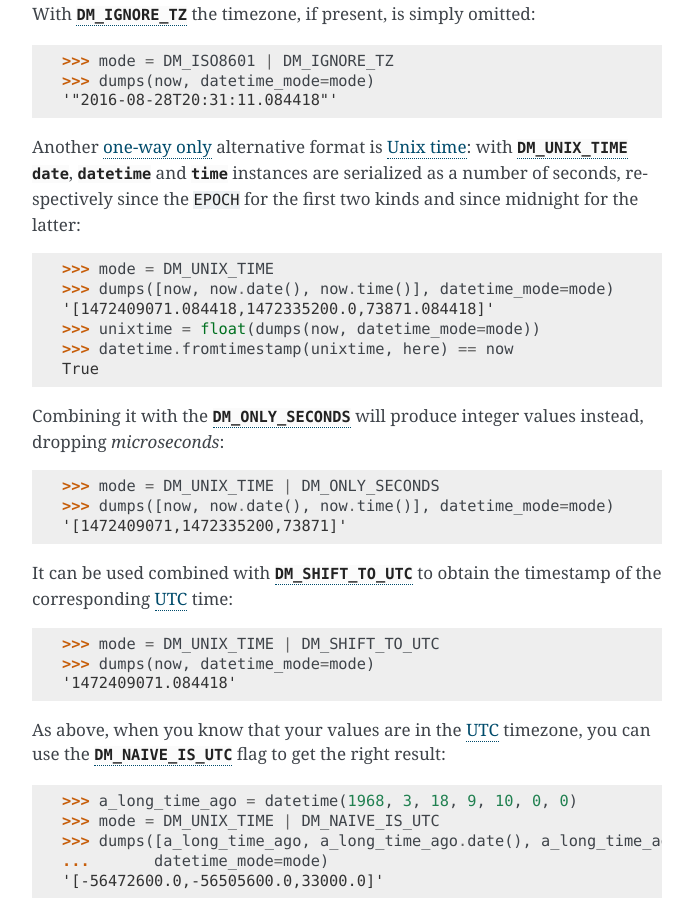
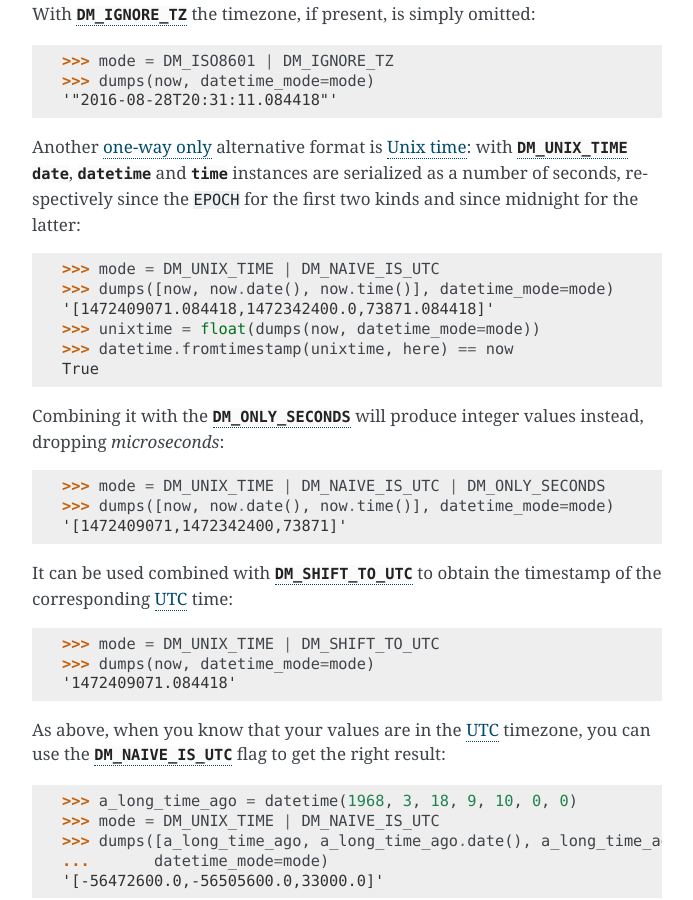
Before and after one commit to python-rapidjson/python-rapidjson, a Sphinx documentation site: the page built from docs/dumps.rst, in a window 1280 px wide and 900 px high, scrolled down 4929 px. Shown: the whole window, without its empty margins (418-1111 px from the left). Built offline with Sphinx 7.4.7, drawn with Linux system fonts in a browser that asks for light colours.

Commit message:
Make doctests independent from local timezone

```diff
--- a/docs/dumps.rst
+++ b/docs/dumps.rst
@@ -294,9 +294,9 @@
 
    .. doctest::
 
-      >>> mode = DM_UNIX_TIME
+      >>> mode = DM_UNIX_TIME | DM_NAIVE_IS_UTC
       >>> dumps([now, now.date(), now.time()], datetime_mode=mode)
-      '[1472409071.084418,1472335200.0,73871.084418]'
+      '[1472409071.084418,1472342400.0,73871.084418]'
       >>> unixtime = float(dumps(now, datetime_mode=mode))
       >>> datetime.fromtimestamp(unixtime, here) == now
       True
@@ -306,9 +306,9 @@
 
    .. doctest::
 
-      >>> mode = DM_UNIX_TIME | DM_ONLY_SECONDS
+      >>> mode = DM_UNIX_TIME | DM_NAIVE_IS_UTC | DM_ONLY_SECONDS
       >>> dumps([now, now.date(), now.time()], datetime_mode=mode)
-      '[1472409071,1472335200,73871]'
+      '[1472409071,1472342400,73871]'
 
    It can be used combined with :data:`DM_SHIFT_TO_UTC` to obtain the timestamp of the
    corresponding UTC_ time:
```
